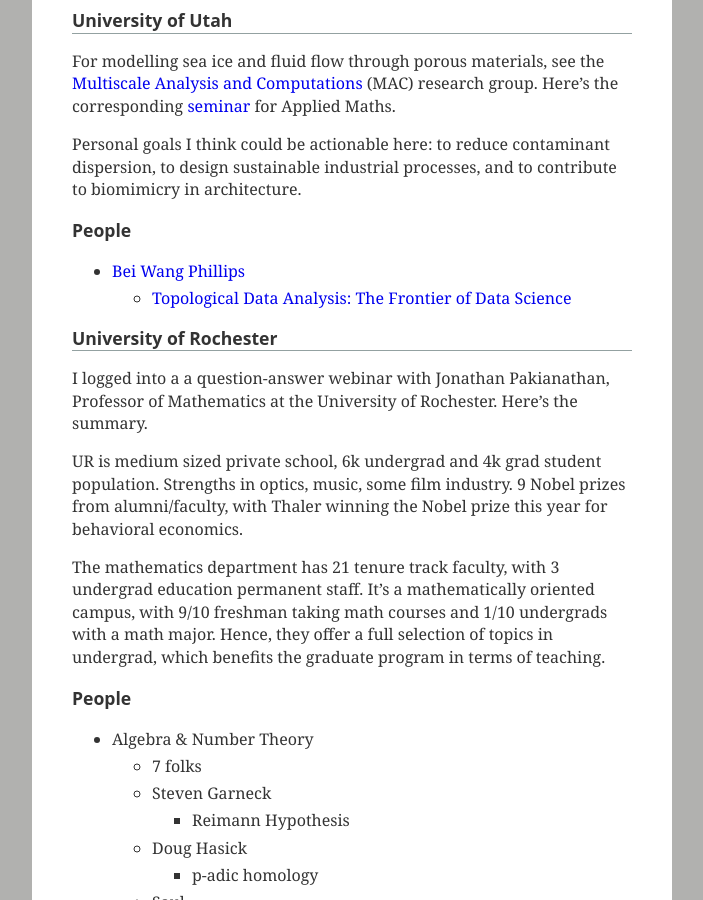
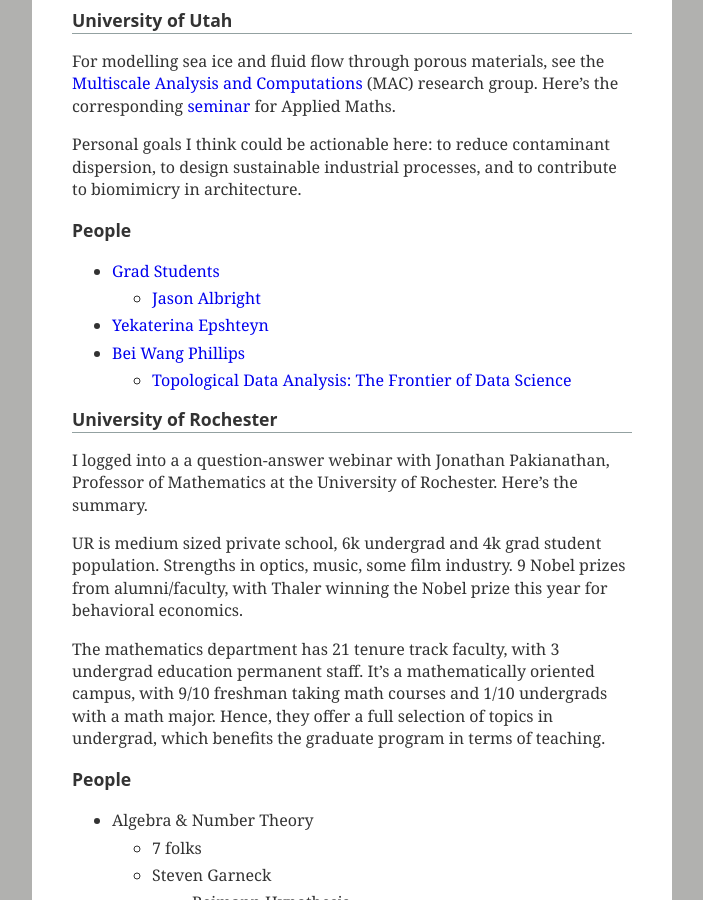
Before and after one commit to coltongrainger/blog, a Jekyll site: the page built from _posts/2017-10-18-grad-school.md, in a window 1280 px wide and 900 px high, scrolled down 1284 px. Shown: the whole window, without its empty margins (288-991 px from the left). Built offline with Jekyll 4.4.1, drawn with Linux system fonts in a browser that asks for light colours; our own code applies the rules of GitHub Pages for plain Markdown files.

Commit message:
add utah people

```diff
--- a/_posts/2017-10-18-grad-school.md
+++ b/_posts/2017-10-18-grad-school.md
@@ -56,6 +56,9 @@
 
 ### People
 
+- [Grad Students](http://www.math.utah.edu/applied-math/grads/)
+    - [Jason Albright](http://www.math.utah.edu/~albright/)
+- [Yekaterina Epshteyn](http://www.math.utah.edu/~epshteyn/)
 - [Bei Wang Phillips](http://www.sci.utah.edu/~beiwang/)
 	- [Topological Data Analysis: The Frontier of Data Science](http://www.sci.utah.edu/~beiwang/teaching/cs6170-spring-2017/Lecture01.pdf)
 
```
